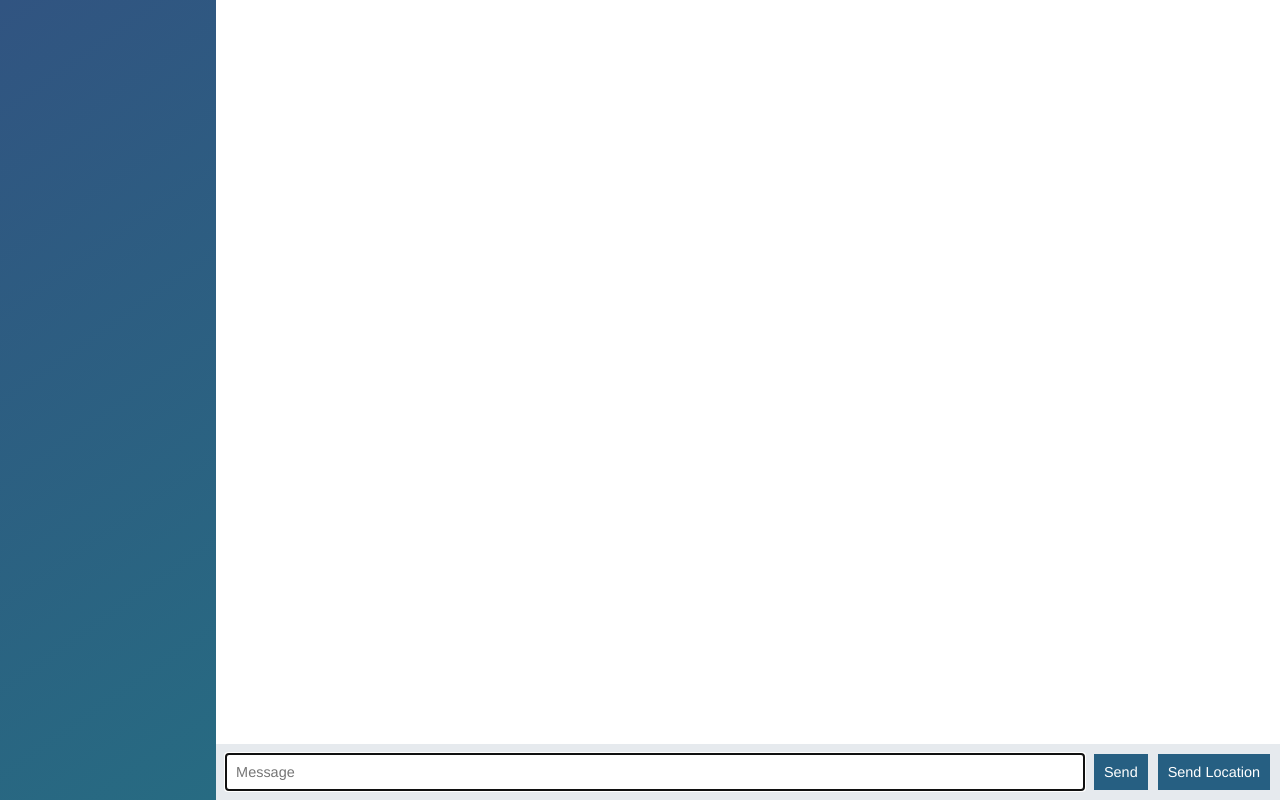
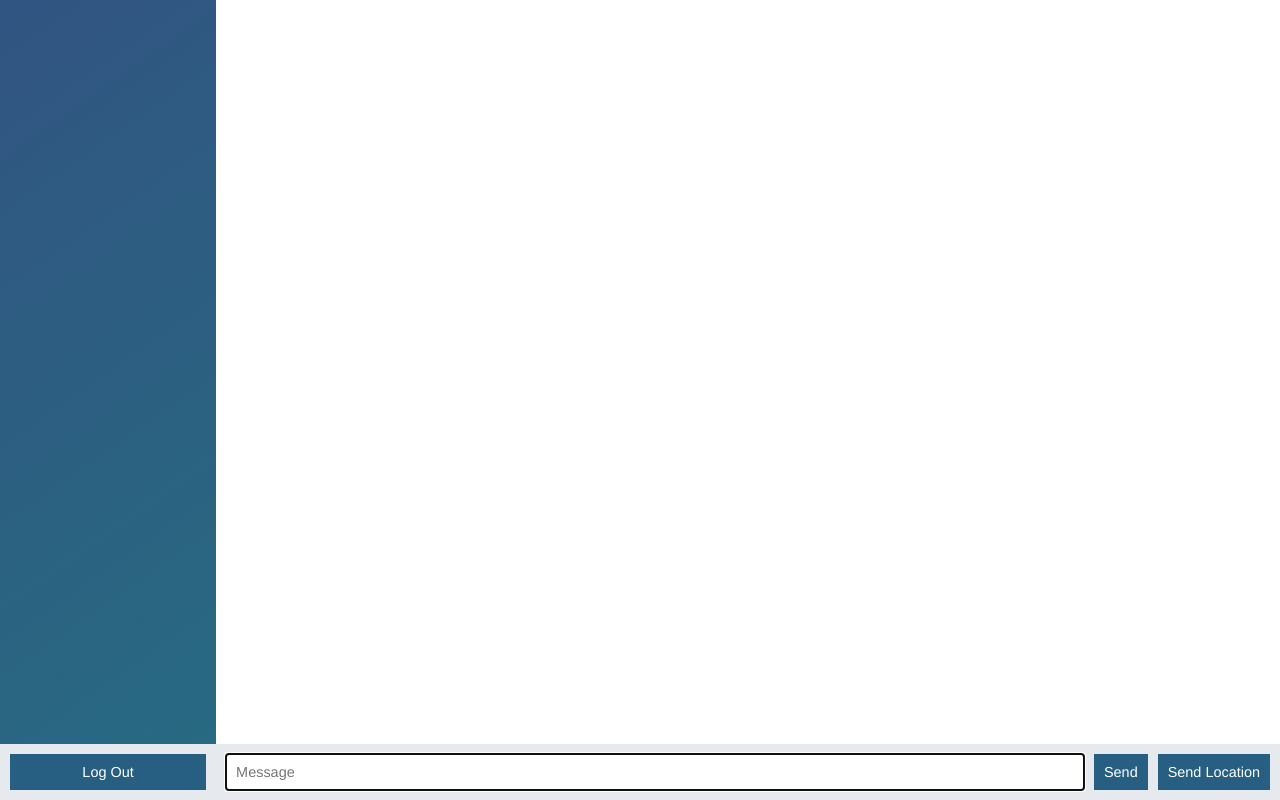
Before and after one commit to SimoBigno1992/node-course-2-chat-app, a website: page public/chat.html in a window 1280 px wide. Drawn offline with nearby package versions, Linux system fonts and the light colour scheme; no server answers.

Commit message:
added logout button

```diff
--- a/public/chat.html
+++ b/public/chat.html
@@ -10,9 +10,14 @@
 
   <body class="chat">
 
-    <div class="chat__sidebar">
+    <div class="chat__sidebar" style="position:relative">
       <div id="room-title"></div>
       <div id="users"></div>
+      <form action="index.html">
+        <div class="chat__footer" style="position:absolute;bottom:0;width:100%" >
+          <button style="width:100%">Log Out</button>
+        </div>
+      </form>
     </div>
 
     <div class="chat__main">
```
